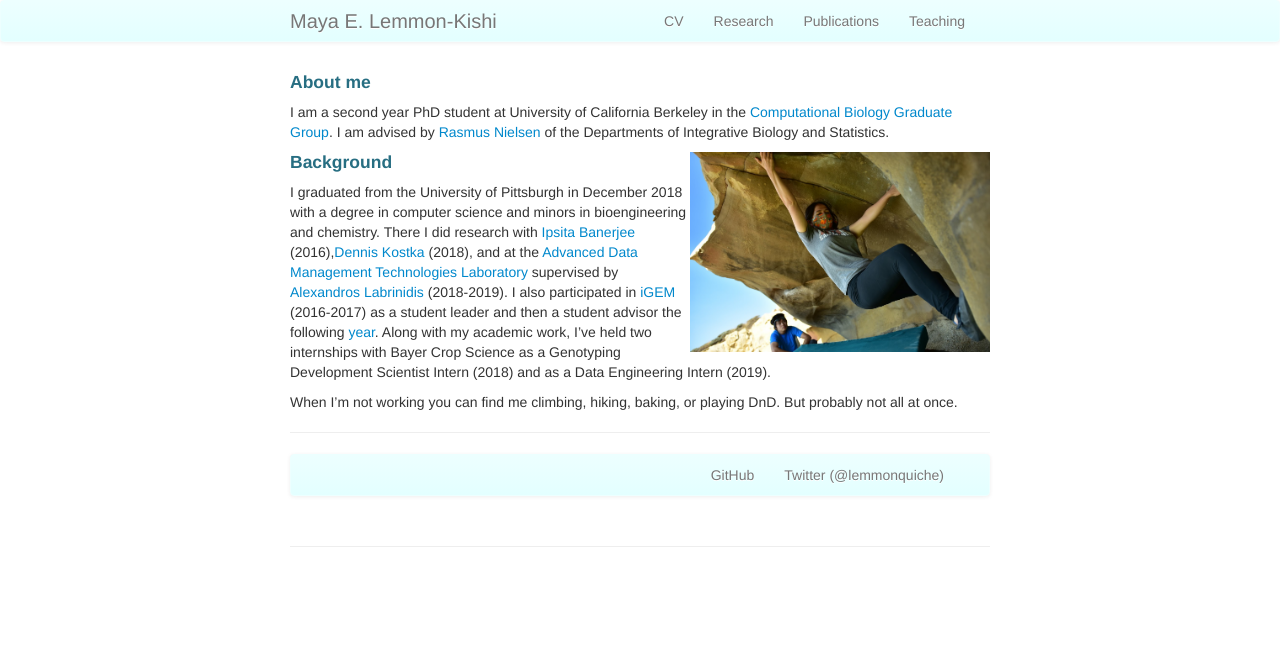
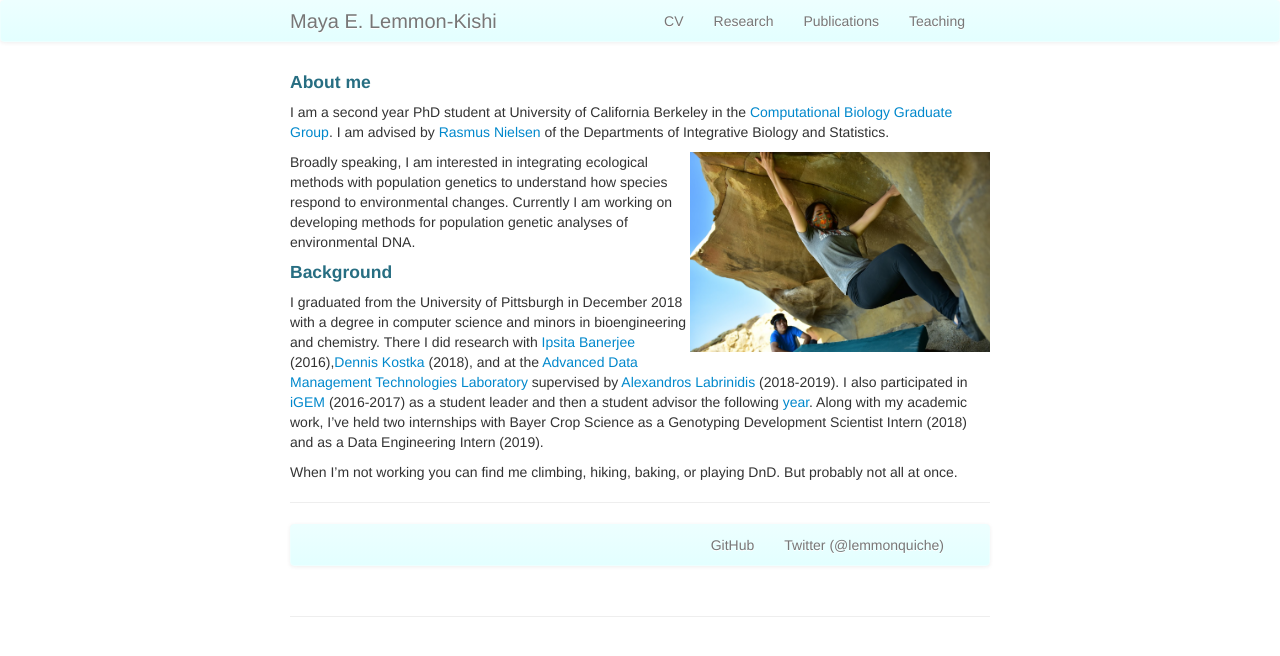
Before and after one commit to lemmonquiche/lemmonquiche.github.io, a Jekyll site: the page built from index.md, in a window 1280 px wide. Shown: the top 656 px of the page. Built offline with Jekyll 4.4.1, drawn with Linux system fonts in a browser that asks for light colours.

Commit message:
frontpage edits

```diff
--- a/index.md
+++ b/index.md
@@ -11,7 +11,7 @@ I am a second year PhD student at University of California Berkeley in the <a hr
 
 <img style="float: right;" src="../assets/headshot.jpg" width="300">
 
-
+Broadly speaking, I am interested in integrating ecological methods with population genetics to understand how species respond to environmental changes. Currently I am working on developing methods for population genetic analyses of environmental DNA.
 
 #### Background
 I graduated from the University of Pittsburgh in December 2018 with a degree in computer science and minors in bioengineering and chemistry. There I did research with <a href="https://www.engineering.pitt.edu/IpsitaBanerjee/">Ipsita Banerjee</a> (2016),<a href="https://www.kostkalab.net/">Dennis Kostka</a> (2018), and at the <a href="https://db.cs.pitt.edu/group/">Advanced Data Management Technologies Laboratory</a> supervised by <a href="https://labrinidis.cs.pitt.edu/">Alexandros Labrinidis</a> (2018-2019). I also participated in <a href="http://2016.igem.org/Team:Pittsburgh">iGEM</a> (2016-2017) as a student leader and then a student advisor the following <a href="http://2017.igem.org/Team:Pittsburgh">year</a>. Along with my academic work, I've held two internships with Bayer Crop Science as a Genotyping Development Scientist Intern (2018) and as a Data Engineering Intern (2019).
```
